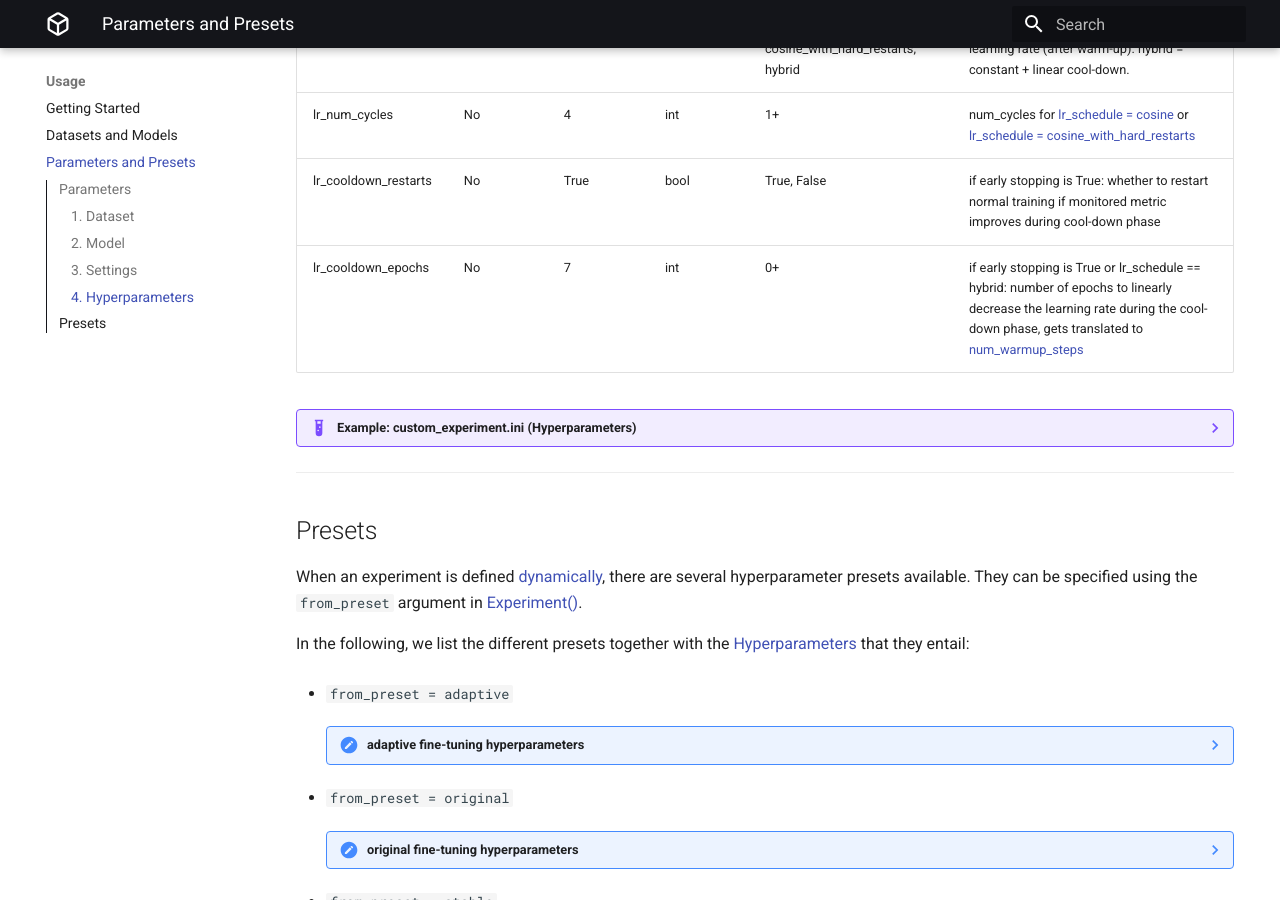
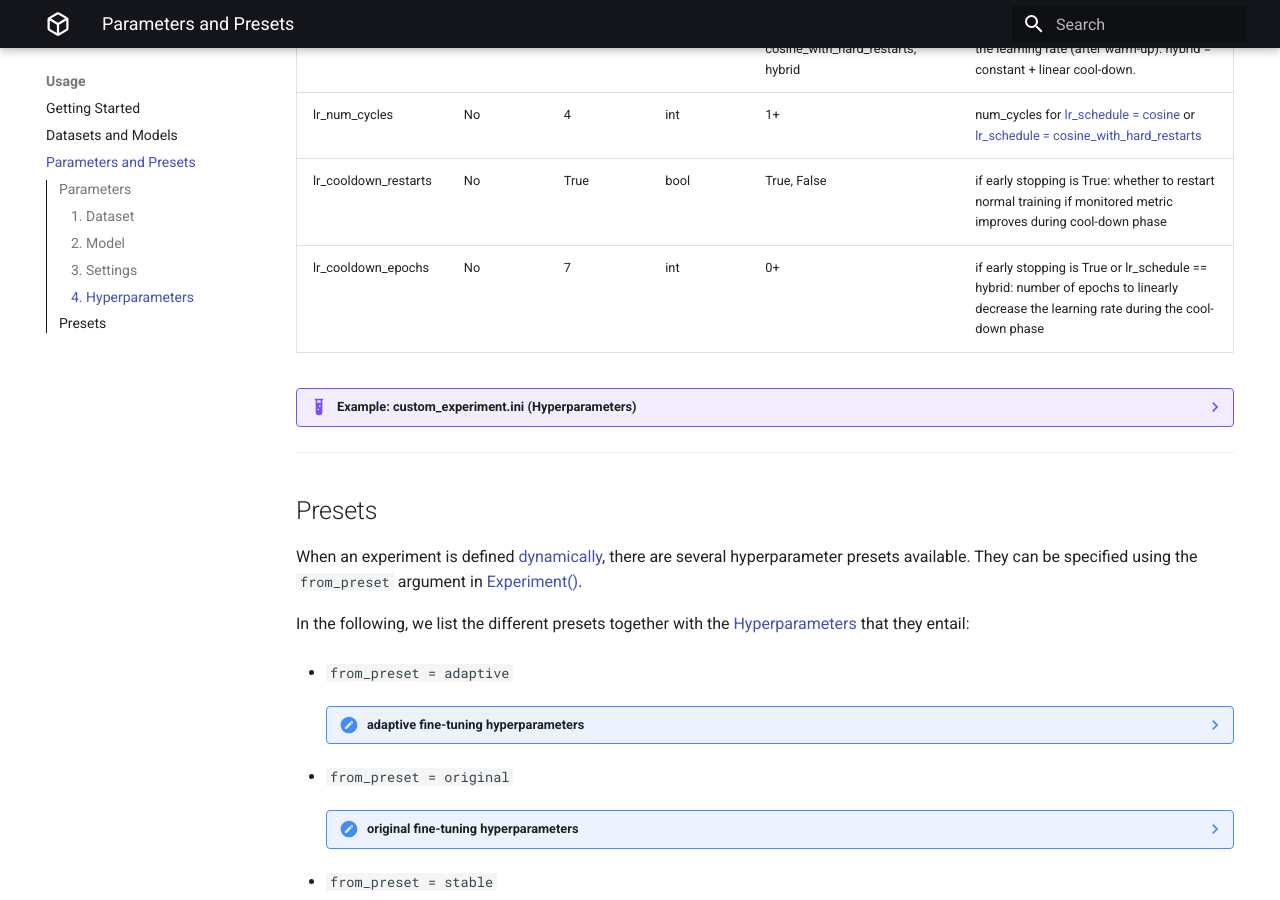
Before and after one commit to flxst/nerblackbox, an MkDocs documentation site: the page built from docs/docs/usage/parameters_and_presets.md, in a window 1280 px wide and 900 px high, scrolled down 3045 px. Built offline with MkDocs 1.6.1 and Material for MkDocs 9.7.7, drawn with Linux system fonts in a browser that asks for light colours.

Commit message:
minor docs update

````diff
--- a/docs/docs/usage/parameters_and_presets.md
+++ b/docs/docs/usage/parameters_and_presets.md
@@ -138,12 +138,12 @@ others are **optional** and are set to default values if not specified.
 | min_delta            | No        | 0.0           | float | 0.0+                     | if early stopping is True: minimum amount of improvement (w.r.t. monitored metric) required to continue training                  |
 | patience             | No        | 0             | int   | 0+                       | if early stopping is True: number of epochs to wait for improvement w.r.t. monitored metric until training is stopped             |
 | mode                 | No        | min           | str   | min, max                 | if early stopping is True: whether the optimum for the monitored metric is the minimum (val_loss) or maximum (val_acc) value      |
-| lr_warmup_epochs     | No        | 2             | int   | 0+                       | number of epochs to linearly increase the learning rate during the warm-up phase, gets translated to [num_warmup_steps](https://huggingface.co/transformers/main_classes/optimizer_schedules.html#transformers.get_scheduler)                          |
-| lr_max               | No        | 2e-5          | float | e.g. 2e-5, 3e-5          | maximum learning rate (after warm-up) for [AdamW optimizer](https://huggingface.co/transformers/main_classes/optimizer_schedules.html#transformers.AdamW)                |
-| lr_schedule          | No        | constant      | str   | constant, linear, cosine, cosine_with_hard_restarts, hybrid | [Learning Rate Schedule](https://huggingface.co/transformers/main_classes/optimizer_schedules.html#schedules), i.e. how to vary the learning rate (after warm-up). hybrid = constant + linear cool-down.       |
-| lr_num_cycles        | No        | 4             | int   | 1+                       | num_cycles for [lr_schedule = cosine](https://huggingface.co/transformers/main_classes/optimizer_schedules.html#transformers.get_cosine_schedule_with_warmup) or [lr_schedule = cosine_with_hard_restarts](https://huggingface.co/transformers/main_classes/optimizer_schedules.html#transformers.get_cosine_with_hard_restarts_schedule_with_warmup)                                                                                |
+| lr_warmup_epochs     | No        | 2             | int   | 0+                       | number of epochs to linearly increase the learning rate during the warm-up phase, gets translated to [num_warmup_steps](https://huggingface.co/transformers/main_classes/optimizer_schedules.html#transformers.get_scheduler) |
+| lr_max               | No        | 2e-5          | float | e.g. 2e-5, 3e-5          | maximum learning rate (after warm-up) for [AdamW optimizer](https://huggingface.co/transformers/main_classes/optimizer_schedules.html#transformers.AdamW)       |
+| lr_schedule          | No        | constant      | str   | constant, linear, cosine, cosine_with_hard_restarts, hybrid | [Learning Rate Schedule](https://huggingface.co/transformers/main_classes/optimizer_schedules.html#schedules), i.e. how to vary the learning rate (after warm-up). hybrid = constant + linear cool-down. |
+| lr_num_cycles        | No        | 4             | int   | 1+                       | num_cycles for [lr_schedule = cosine](https://huggingface.co/transformers/main_classes/optimizer_schedules.html#transformers.get_cosine_schedule_with_warmup) or [lr_schedule = cosine_with_hard_restarts](https://huggingface.co/transformers/main_classes/optimizer_schedules.html#transformers.get_cosine_with_hard_restarts_schedule_with_warmup) |
 | lr_cooldown_restarts | No        | True          | bool  | True, False              | if early stopping is True: whether to restart normal training if monitored metric improves during cool-down phase                          |
-| lr_cooldown_epochs   | No        | 7             | int   | 0+                       | if early stopping is True or lr_schedule == hybrid: number of epochs to linearly decrease the learning rate during the cool-down phase, gets translated to [num_warmup_steps](https://huggingface.co/transformers/main_classes/optimizer_schedules.html#transformers.get_scheduler)                          |
+| lr_cooldown_epochs   | No        | 7             | int   | 0+                       | if early stopping is True or lr_schedule == hybrid: number of epochs to linearly decrease the learning rate during the cool-down phase                          |
 
 ??? example "Example: custom_experiment.ini (Hyperparameters)"
     ``` markdown
````
Also changed, not shown: docs/README_docs.md (+1 -1 lines).
